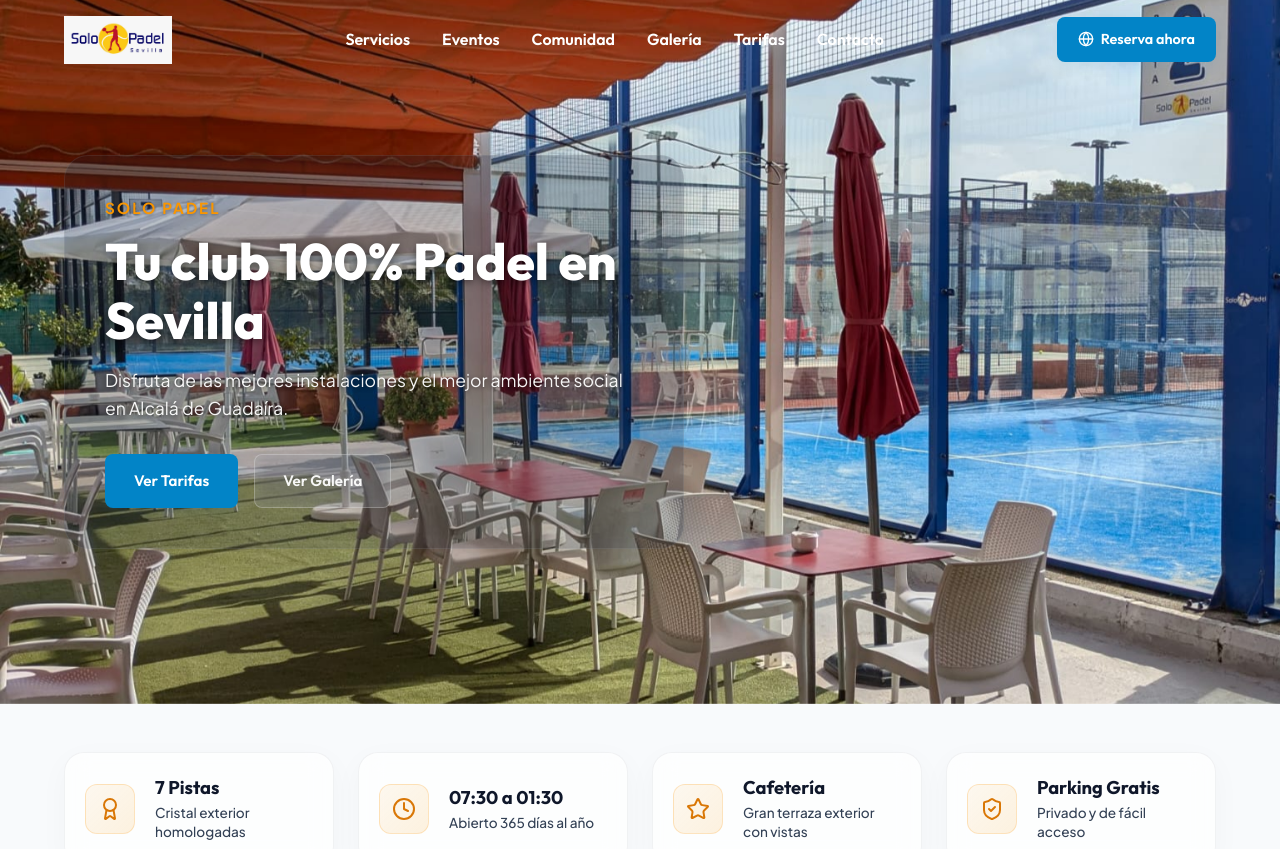
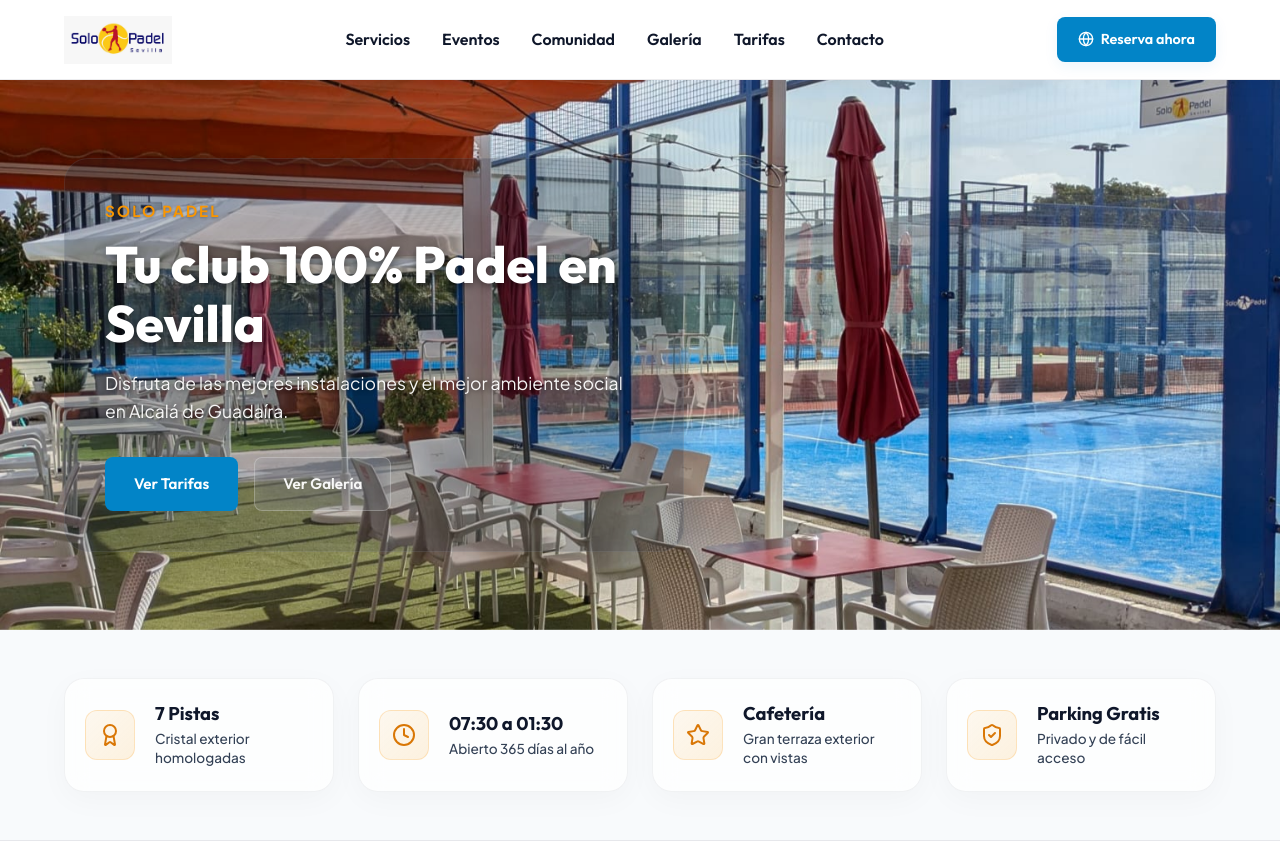
Before and after one commit to isabelfdezramirez/solopadel-web, a React (Vite) app: page / in a window 1280 px wide. Shown: the top 849 px of the page. Built offline with nearby package versions, Linux system fonts and the light colour scheme.

Commit message:
Cambiar alto de Hero a 550px y hacer Navbar sticky con fondo blanco solido

```diff
--- a/src/components/Hero.jsx
+++ b/src/components/Hero.jsx
@@ -36,8 +36,7 @@
       {/* Hero Container */}
       <div style={{
         position: 'relative',
-        height: '88vh',
-        minHeight: '580px',
+        height: '550px',
         backgroundColor: '#07090e',
         backgroundImage: `url(${img1})`,
         backgroundSize: 'cover',
--- a/src/components/Navbar.jsx
+++ b/src/components/Navbar.jsx
@@ -48,19 +48,16 @@
 
   return (
     <nav style={{
-      position: 'fixed',
+      position: 'sticky',
       top: 0,
       left: 0,
       right: 0,
       height: 'var(--header-height)',
-      backgroundColor: `rgba(255, 255, 255, ${progress * 0.95})`,
-      backdropFilter: `blur(${progress * 16}px)`,
-      WebkitBackdropFilter: `blur(${progress * 16}px)`,
-      borderBottom: `1px solid rgba(15, 23, 42, ${progress * 0.08})`,
-      boxShadow: `0 4px 20px -2px rgba(15, 23, 42, ${progress * 0.05})`,
+      backgroundColor: '#ffffff',
+      borderBottom: '1px solid rgba(15, 23, 42, 0.08)',
+      boxShadow: '0 4px 20px -2px rgba(15, 23, 42, 0.05)',
       zIndex: 1000,
-      transition: 'box-shadow var(--transition-normal), background-color var(--transition-fast)',
-      '--nav-text-color': `rgb(${Math.round(255 - progress * 240)}, ${Math.round(255 - progress * 232)}, ${Math.round(255 - progress * 213)})`
+      '--nav-text-color': 'var(--text-primary)'
     }}>
       <div className="container" style={{
         height: '100%',
```
